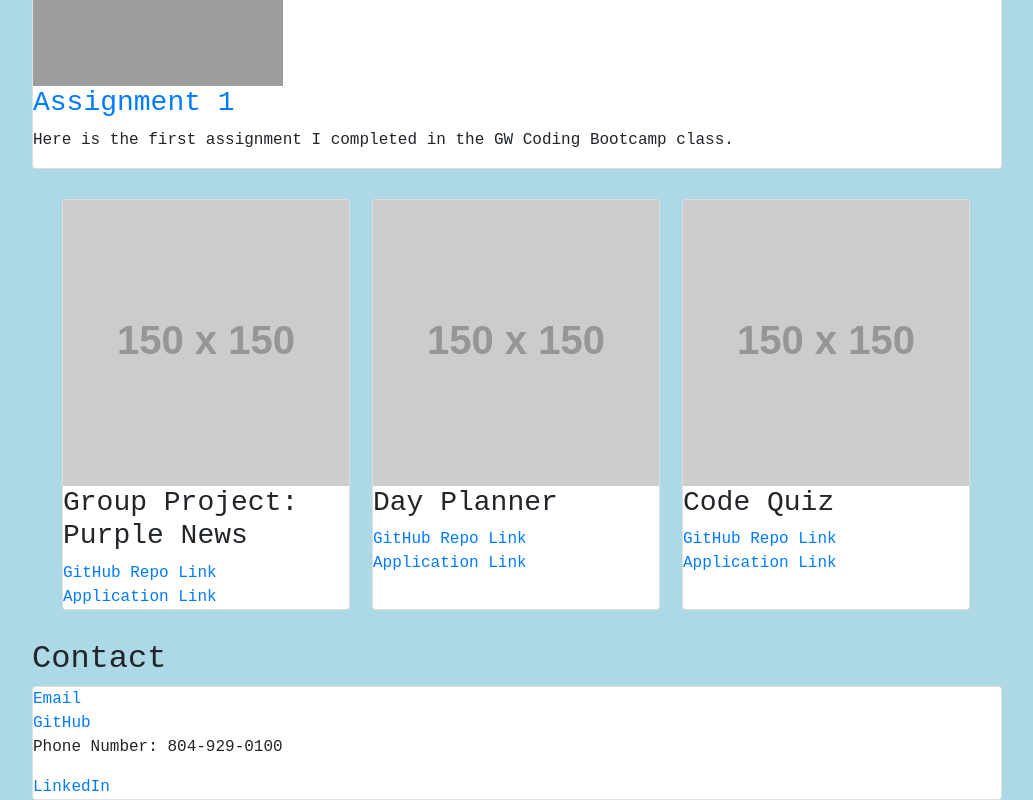
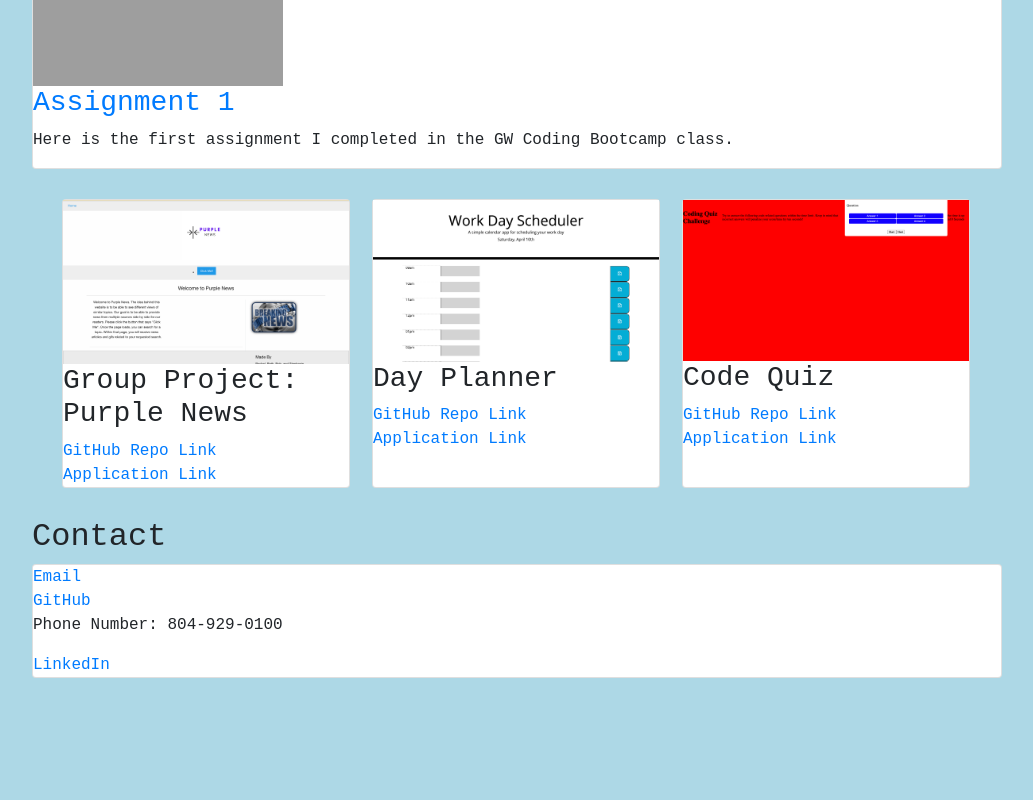
Before and after one commit to rhandschuh/updatedportfolio, a plain HTML site: page index.html in a window 1280 px wide. Shown: the part 951-1751 px from the top of the page, without its empty margins (123-1156 px from the left). After the commit the page ends 1629 px from the top, so only its background shows below. Drawn offline with nearby package versions, Linux system fonts and the light colour scheme; grey boxes are pictures that could not be loaded; placeholder pictures from the web are drawn by us.

Commit message:
finishing up html

```diff
--- a/index.html
+++ b/index.html
@@ -34,7 +34,7 @@
 <div class="row">
   <div class="column">
     <div class="card" style="width: 18rem;">
-      <img src="https://via.placeholder.com/150">
+      <img src="https://rhandschuh.github.io/updatedportfolio/purplenewsscreenshot.png">
       <h3>Group Project: Purple News</h3>
       <a href="https://github.com/rhandschuh/purplenews">GitHub Repo Link</a>
       <a href="https://rhandschuh.github.io/purplenews/thefinalhomepage.html">Application Link</a>
@@ -42,7 +42,7 @@
   </div>
   <div class="column">
     <div class="card" style="width: 18rem;">
-    <img src="https://via.placeholder.com/150">
+    <img src="https://rhandschuh.github.io/updatedportfolio/dayplannerscreenshot.png">
       <h3>Day Planner</h3>
       <a href="https://github.com/rhandschuh/plannerhw">GitHub Repo Link</a>
       <a href="https://rhandschuh.github.io/plannerhw/Develop/index.html">Application Link</a>
@@ -50,7 +50,7 @@
   </div>
   <div class="column">
     <div class="card" style="width: 18rem;">
-    <img src="https://via.placeholder.com/150">
+    <img src="https://rhandschuh.github.io/updatedportfolio/codquizscreenshot.png">
       <h3>Code Quiz</h3>
       <a href="https://github.com/rhandschuh/code-quiz">GitHub Repo Link</a>
       <a href="https://rhandschuh.github.io/code-quiz/index.html">Application Link</a>
```
Also changed, not shown: 1 other file.
